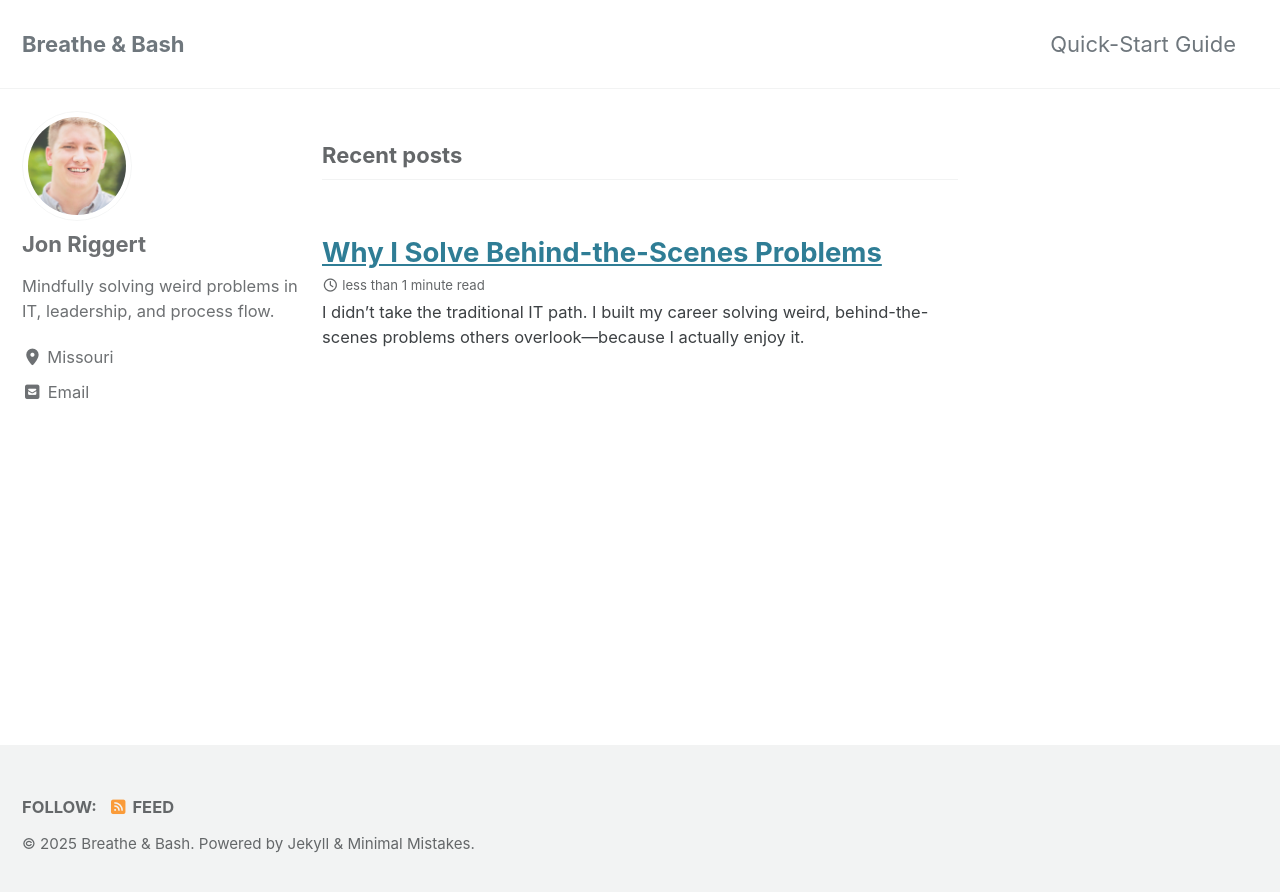
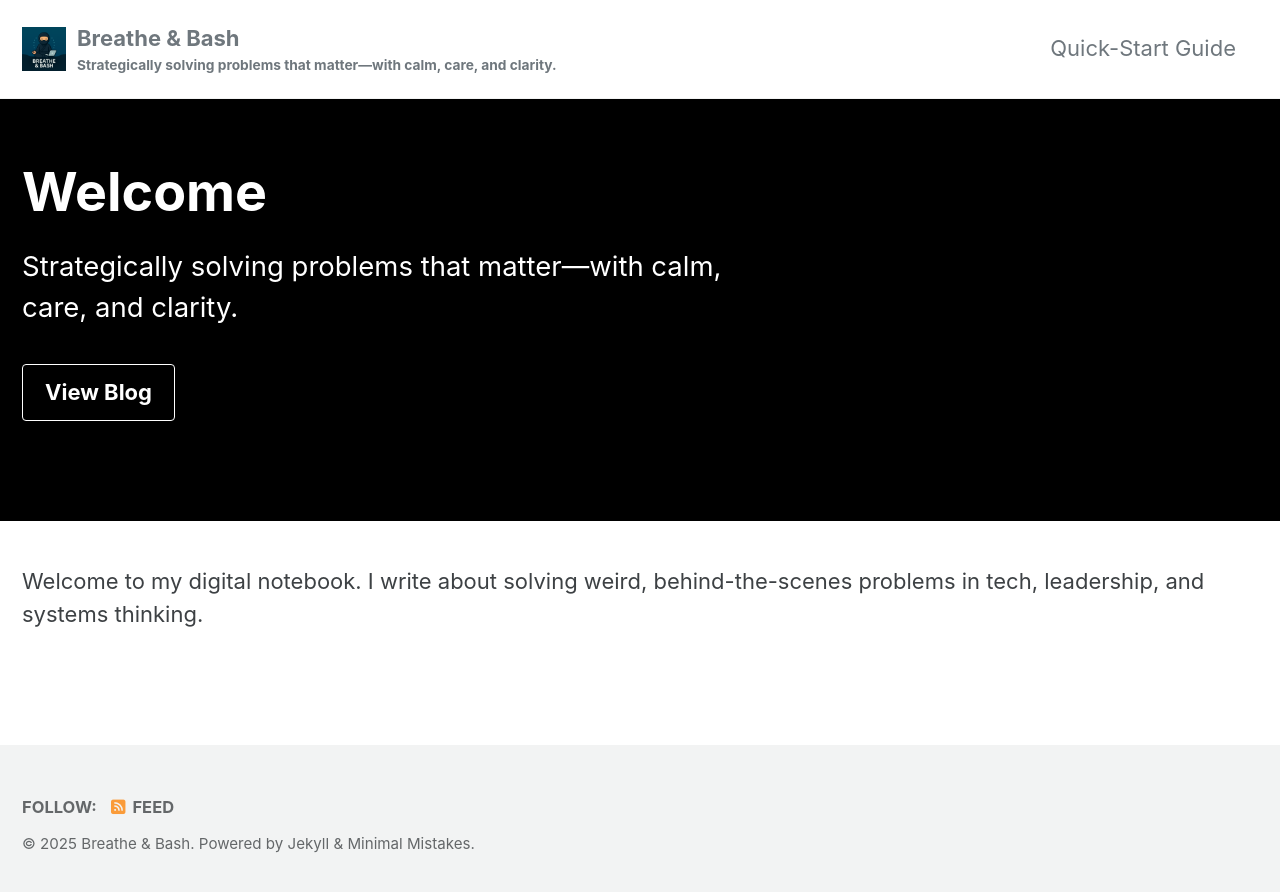
Before and after one commit to jonriggert/jonriggert.github.io, a Jekyll site: the page built from index.html, in a window 1280 px wide. Shown: the top 892 px of the page. Built offline with Jekyll 4.4.1, drawn with Linux system fonts in a browser that asks for light colours; cached includes are drawn as plain includes; the list of posts is cut into pages by our own code.

Commit message:
Updated index file and uploaded logo

```diff
--- a/_config.yml
+++ b/_config.yml
@@ -19,14 +19,14 @@ locale                   : "en-US"
 rtl                      : # true, false (default) # turns direction of the page into right to left for RTL languages
 title                    : "Breathe & Bash"
 title_separator          : "-"
-subtitle                 : # site tagline that appears below site title in masthead
+subtitle                 : "Strategically solving problems that matter—with calm, care, and clarity."
 name                     : "Jon Riggert"
-description              : "A blog about solving behind-the-scenes problems acorss IT, leadership, and project managment. And learning to do it with calm thinking, clear intention, and practical results."
+description              : "A blog about solving behind-the-scenes problems across IT, leadership, and project managment. And learning to do it with calm thinking, clear intention, and practical results."
 url                      : "https://www.breatheandbash.com"
 baseurl                  : ""
 repository               : # GitHub username/repo-name e.g. "mmistakes/minimal-mistakes"
 teaser                   : # path of fallback teaser image, e.g. "/assets/images/500x300.png"
-logo                     : # path of logo image to display in the masthead, e.g. "/assets/images/88x88.png"
+logo                     : "/assets/images/breathbashlogo.png"
 masthead_title           : # overrides the website title displayed in the masthead, use " " for no title
 breadcrumbs              : # true, false (default)
 words_per_minute         : 200
--- a/index.html
+++ b/index.html
@@ -1,4 +1,13 @@
 ---
-layout: home
-author_profile: true
+layout: splash
+title: "Welcome"
+header:
+  overlay_color: "#000"
+  overlay_filter: "0.3"
+  actions:
+    - label: "View Blog"
+      url: /blog/
+excerpt: "Strategically solving problems that matter—with calm, care, and clarity."
 ---
+
+Welcome to my digital notebook. I write about solving weird, behind-the-scenes problems in tech, leadership, and systems thinking.
```
Also changed, not shown: assets/images/breathbashlogo.png (added).
